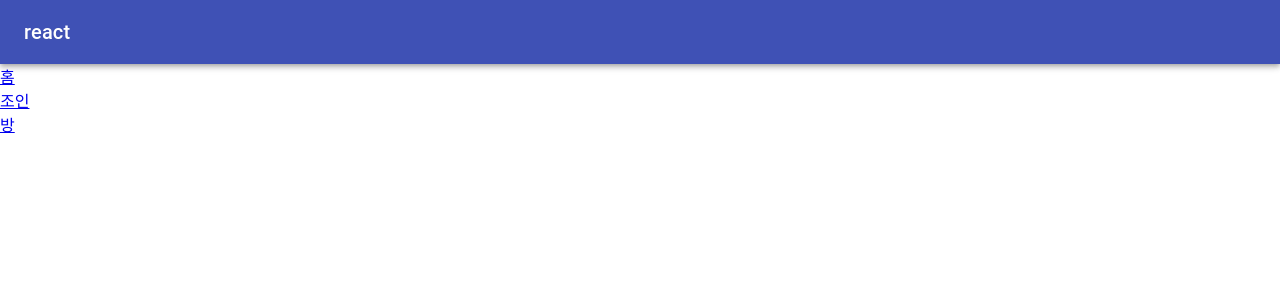
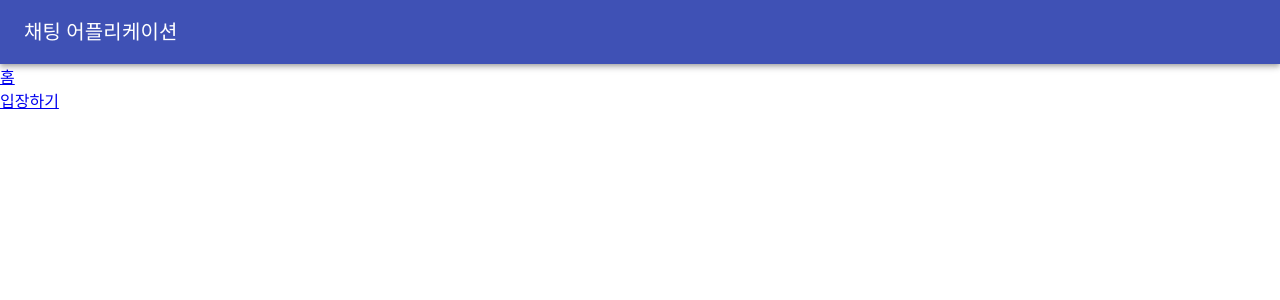
Before and after one commit to YoungGil2/Chatting-app, a React (Create React App) app: page / in a window 1280 px wide. Shown: the top 300 px of the page. Built offline with nearby package versions, Linux system fonts and the light colour scheme.

Commit message:
header 수정

```diff
--- a/src/App.tsx
+++ b/src/App.tsx
@@ -9,8 +9,8 @@ function App() {
       <BrowserRouter>
       <div>
           <Link to="/">홈</Link><br/>
-          <Link to="/join">조인</Link><br/>
-          <Link to="/room">방</Link><br/>
+          <Link to="/join">입장하기</Link><br/>
+          {/* <Link to="/room">방</Link><br/> */}
       </div>
         <Switch>
           <Route excact path="/join" component={Join} />
--- a/src/layout/Header.tsx
+++ b/src/layout/Header.tsx
@@ -6,7 +6,7 @@ function Header(){
     return(
         <AppBar position="static">
             <ToolBar>
-                <Typography variant="h6">react</Typography>
+                <Typography variant="h6">채팅 어플리케이션</Typography>
             </ToolBar>
         </AppBar>
     )
```
